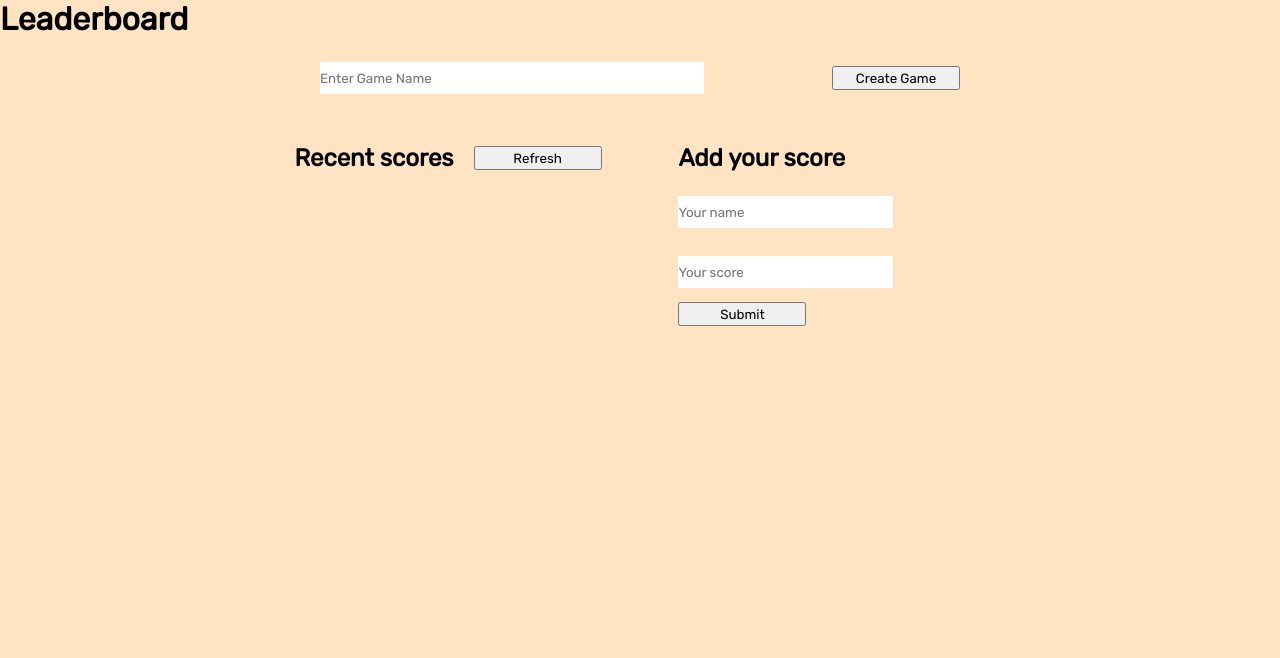
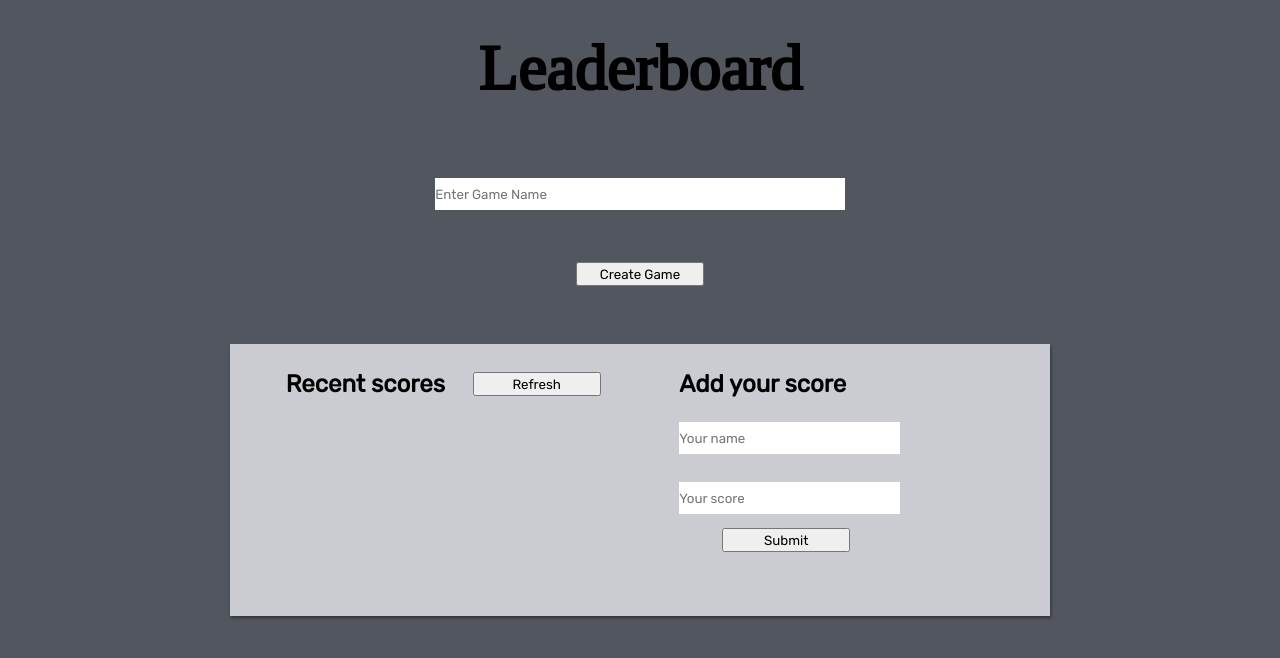
Before and after one commit to Kelvin-Ben/scores, a website built with webpack: page src/index.html in a window 1280 px wide. Built offline with nearby package versions, Linux system fonts and the light colour scheme; a web font is replaced by a local one.

Commit message:
Make the app look good

```diff
--- a/src/style.css
+++ b/src/style.css
@@ -6,31 +6,60 @@
   font-family: "Rubik", sans-serif;
 }
 body {
-  background-color: bisque;
+  background-color: #52565e;
 }
 .container {
   width: 80%;
-  margin: auto;
-  padding: 1rem 2rem;
-  min-height: 40vh;
-  /* border: 1px solid red; */
+  min-height: 60vh;
+  position: absolute;
+  left: 50%;
+  top: 50%;
+  transform: translate(-50%, -50%);
+}
+/* style game form */
+
+#new-game-form {
+  width: 80%;
+  margin: 0 auto;
+  height: 10rem;
+  display: flex;
+  flex-direction: column;
+  align-items: center;
+  justify-content: space-around;
+}
+#game-name {
+  width: 50%;
 }
 .details {
   width: 80%;
   min-height: 30vh;
+  padding: 1rem;
   margin: 2rem auto;
   display: flex;
   flex-direction: row;
   justify-content: space-around;
-  /* border: 1px solid red; */
+  box-shadow: 1px 2px 3px rgba(00, 0, 0, 0.4);
+  background-color: #caccd1;
+}
+.main-heading {
+  font-family: "Tinos", sans-serif;
+  font-weight: 800;
+  font-size: 4rem;
+  text-align: center;
+  padding: 2rem 0;
 }
 .scores-container {
   width: 40%;
-  /* border: 1px solid red; */
 }
 .score-form {
+  flex-direction: column;
+  height: 15rem;
   width: 40%;
-  /* border: 1px solid red; */
+  position: relative;
+}
+.btn-submit {
+  position: absolute;
+  right: 9rem;
 }
 .heading {
   width: 100%;
@@ -39,14 +68,15 @@ body {
   flex-direction: row;
   align-items: center;
   justify-content: space-between;
-  /* border: 1px solid red; */
 }
 .btn {
   width: 8rem;
   height: 1.5rem;
 }
+.btn:hover {
+  cursor: pointer;
+}
 .scores {
-  /* border: 1px solid black; */
   height: auto;
   width: 100%;
 }
@@ -54,7 +84,6 @@ body {
   width: 100%;
   height: 1rem;
   padding: 1rem 0;
-  /* margin: 1rem 0; */
   display: flex;
   flex-direction: row;
   align-items: center;
@@ -67,17 +96,11 @@ body {
 }
 
 /* styling the form */
-.score-form {
-  display: flex;
-  flex-direction: column;
-}
 .form-container {
   height: 50%;
   display: flex;
   flex-direction: column;
   justify-content: space-around;
-  /* border: 1px solid black; */
-  /* margin-top: 1rem; */
 }
 .input {
   width: 70%;
@@ -87,22 +110,3 @@ body {
 .score:nth-child(even) {
   background-color: grey;
 }
-.error,
-.success {
-  z-index: 100;
-  background-color: green;
-  color: red;
-}
-#new-game-form {
-  width: 80%;
-  margin: auto;
-  height: 3rem;
-  /* border: 1px solid black; */
-  display: flex;
-  flex-direction: row;
-  align-items: center;
-  justify-content: space-around;
-}
-#game-name {
-  width: 50%;
-}
```
